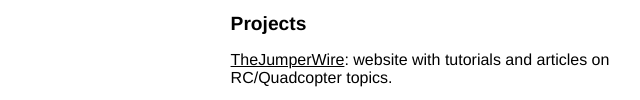
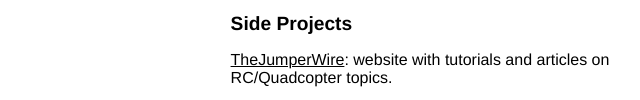
Before and after one commit to theseankelly/resume-site, a plain HTML site: page index.html in a window 1280 px wide. Shown: the part 700-800 px from the top of the page, 283-923 px from the left. Drawn offline with Linux system fonts and the light colour scheme.

Commit message:
Edited headline

```diff
--- a/index.html
+++ b/index.html
@@ -50,7 +50,7 @@
         developing the inbox Bluetooth (BR+LE) drivers.
       </p>
 
-      <h2>Projects</h2>
+      <h2>Side Projects</h2>
       <p>
         <a href="https://www.thejumperwire.com">TheJumperWire</a>: website with
         tutorials and articles on RC/Quadcopter topics.
```
